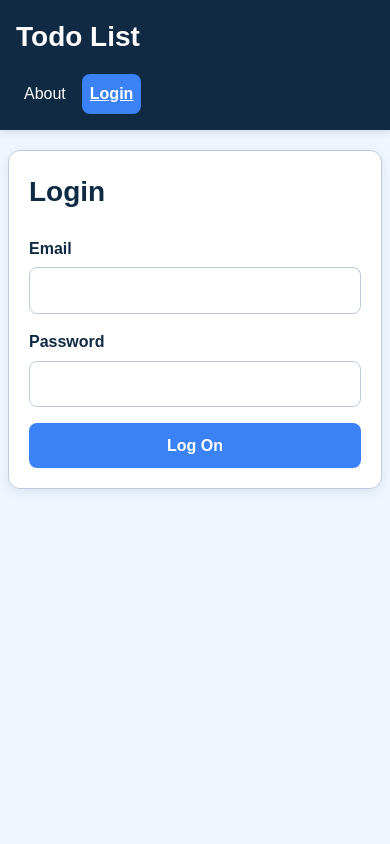
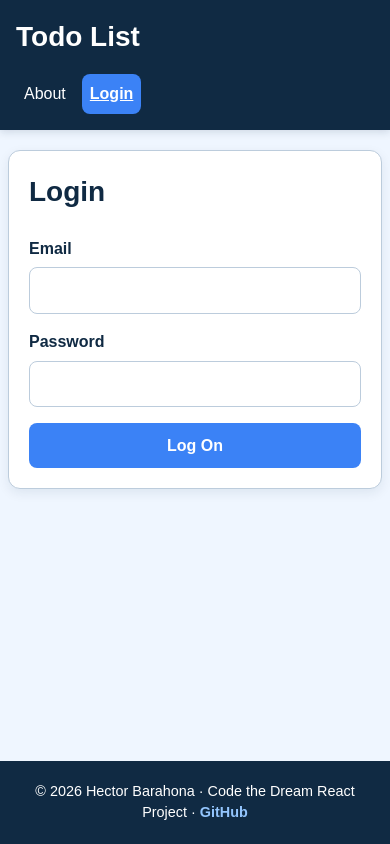
Before and after one commit to hector-022b/todo-list, a React (Vite) app: page /login in a window 390 px wide. Built offline with nearby package versions, Linux system fonts and the light colour scheme.

Commit message:
Add responsive footer

```diff
--- a/src/App.jsx
+++ b/src/App.jsx
@@ -9,6 +9,7 @@ import NotFoundPage from './pages/NotFoundPage.jsx';
 import RequireAuth from './components/RequireAuth.jsx';
 import Header from './shared/Header.jsx';
 import styles from './App.module.css';
+import Footer from './shared/Footer.jsx';
 
 function App() {
   return (
@@ -42,6 +43,7 @@ function App() {
           <Route path="*" element={<NotFoundPage />} />
         </Routes>
       </main>
+      <Footer />
     </div>
   );
 }
--- a/src/App.module.css
+++ b/src/App.module.css
@@ -1,4 +1,6 @@
 .app {
+  display: flex;
+  flex-direction: column;
   min-height: 100vh;
   background-color: var(--color-background);
 }
@@ -7,6 +9,7 @@
   width: min(100% - 2rem, 900px);
   margin: 0 auto;
   padding: 2rem 0 3rem;
+  flex: 1;
 }
 
 @media (max-width: 600px) {
--- /dev/null
+++ b/src/shared/Footer.jsx
@@ -0,0 +1,23 @@
+import styles from './Footer.module.css';
+
+function Footer() {
+  const currentYear = new Date().getFullYear();
+
+  return (
+    <footer className={styles.footer}>
+      <p className={styles.text}>
+        © {currentYear} Hector Barahona · Code the Dream React Project ·{' '}
+        <a
+          className={styles.link}
+          href="https://github.com/hector-022b/todo-list"
+          target="_blank"
+          rel="noreferrer"
+        >
+          GitHub
+        </a>
+      </p>
+    </footer>
+  );
+}
+
+export default Footer;
--- /dev/null
+++ b/src/shared/Footer.module.css
@@ -0,0 +1,23 @@
+.footer {
+  margin-top: auto;
+  padding: 1.25rem 1rem;
+  background-color: var(--color-primary);
+  color: white;
+  text-align: center;
+}
+
+.text {
+  margin: 0;
+  font-size: 0.9rem;
+}
+
+.link {
+  color: #93c5fd;
+  font-weight: 600;
+  text-decoration: none;
+}
+
+.link:hover {
+  color: white;
+  text-decoration: underline;
+}
```
